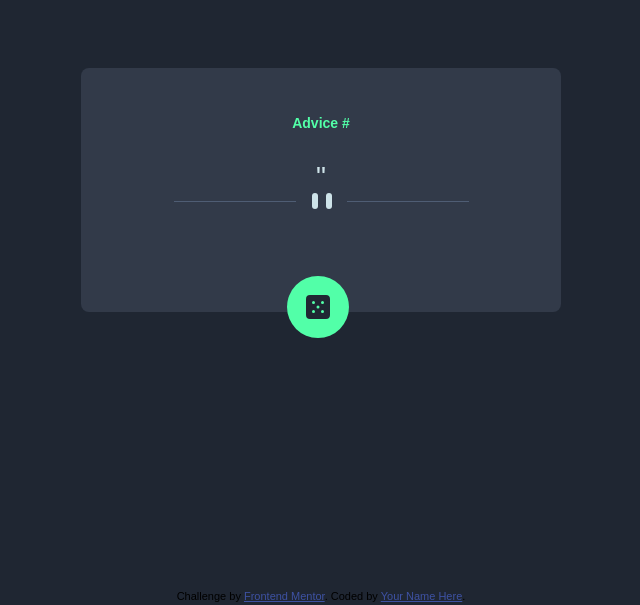
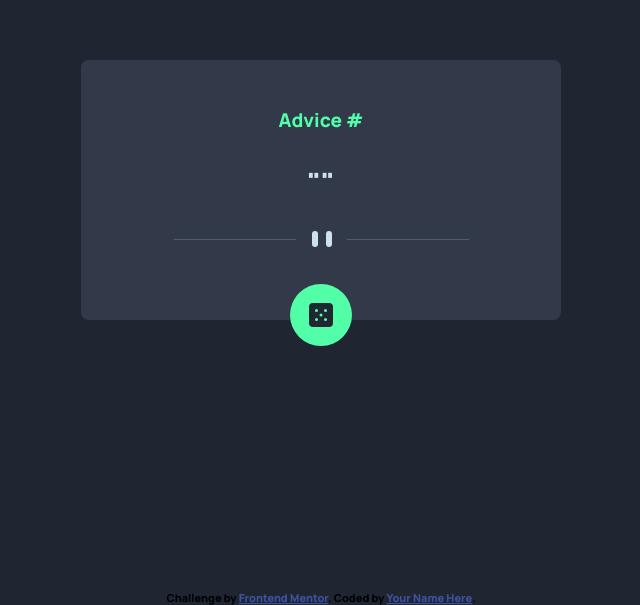
Before and after one commit to amiabl-programr/advice-generator-app, a plain HTML site: page index.html in a window 1280 px wide. Shown: the part 210-815 px from the top of the page, without its empty margins (319-959 px from the left). Drawn offline with Linux system fonts and the light colour scheme; no server answers.

Commit message:
some changes

```diff
--- a/app.js
+++ b/app.js
@@ -11,8 +11,8 @@ function getAdvice() {
     .then((data) => {
       let output_id = "";
       let output_content = "";
-      let data_array =
-        Object.entries(data); /* flexiple.com/loop-through-object-javascript ---
+      data_array = Object.entries(data);
+      /* flexiple.com/loop-through-object-javascript ---
          this was done bcos the data fetched is an object, so I had to convert it to an array first */
       data_array.forEach((advice) => {
         // console.log(advice[1].id);
@@ -21,9 +21,8 @@ function getAdvice() {
         output_content += advice[1].advice;
       });
       advice_id.innerHTML = output_id;
-      advice_content.innerHTML = `" ${output_content} "`;
+      advice_content.innerHTML = `"${output_content}"`;
     });
-  // alert("data fetched");
 }
 
 // Next.......
--- a/index.html
+++ b/index.html
@@ -3,7 +3,6 @@
   <head>
     <meta charset="UTF-8" />
     <meta name="viewport" content="width=device-width, initial-scale=1.0" />
-
     <link
       rel="icon"
       type="image/png"
@@ -11,6 +10,12 @@
       href="./images/favicon-32x32.png"
     />
     <title>Frontend Mentor | Advice generator app</title>
+    <link rel="preconnect" href="https://fonts.googleapis.com" />
+    <link rel="preconnect" href="https://fonts.gstatic.com" crossorigin />
+    <link
+      href="https://fonts.googleapis.com/css2?family=Manrope:wght@800&display=swap"
+      rel="stylesheet"
+    />
     <link rel="stylesheet" href="/styles.css" />
   </head>
   <body>
@@ -20,9 +25,7 @@
           Advice #<span class="advice__id"></span>
           <!-- Advice ID goes here -->
         </h1>
-        <p class="advice__content">
-          "<!-- Advice text goes here --"
-        </p>
+        <p class="advice__content">"<!-- Advice text goes here -->"</p>
 
         <!-- <picture>
           <source
--- a/styles.css
+++ b/styles.css
@@ -22,7 +22,7 @@ main {
 h1 {
   color: hsl(150, 100%, 66%);
   margin-top: 47px;
-  font-size: 14px;
+  font-size: 19px;
 }
 .advice__container {
   background-color: hsl(217, 19%, 24%);
@@ -47,7 +47,6 @@ h1 {
   position: absolute;
   background-color: hsl(150, 100%, 66%);
   bottom: -26px;
-  left: 43%;
   border-radius: 50%;
   padding: 19px;
   text-align: center;
```
